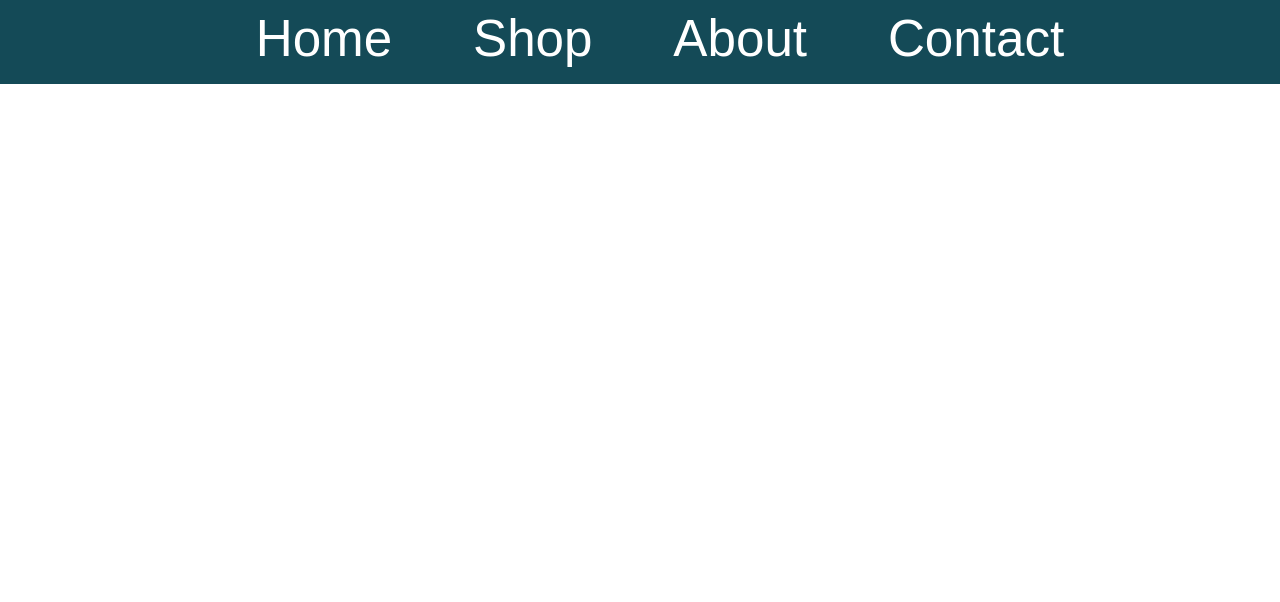
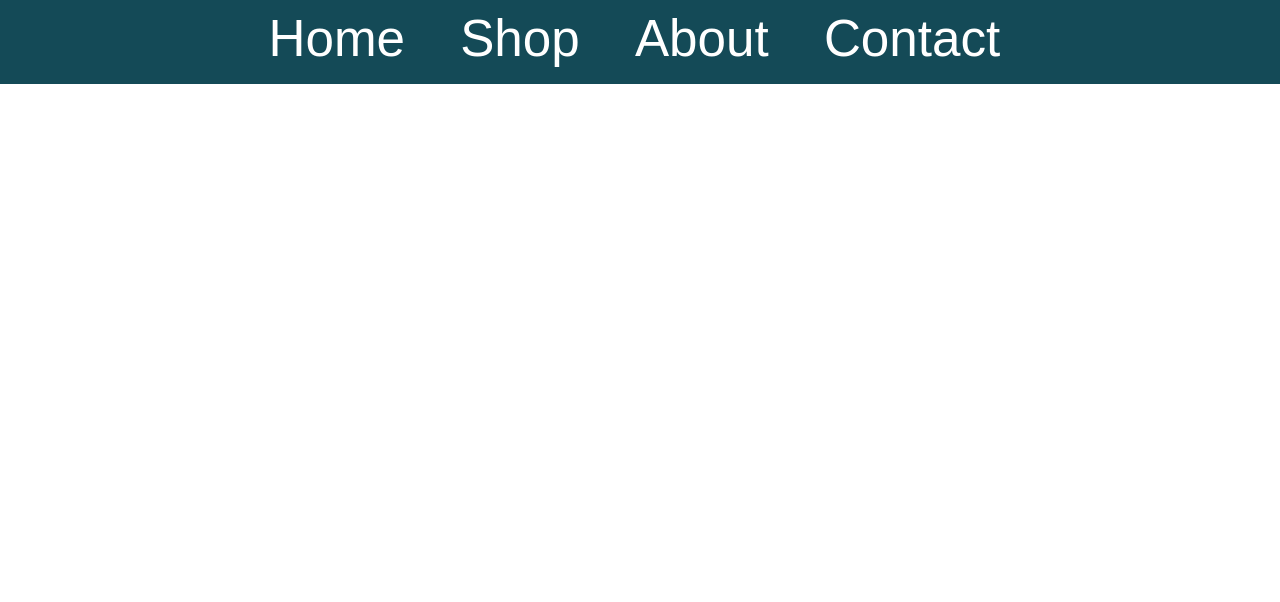
Before and after one commit to sustrQ/rainydays, a plain HTML site: page index.html in a window 1280 px wide. Shown: the part 198-800 px from the top of the page. Drawn offline with Linux system fonts and the light colour scheme.

Commit message:
Update index.css

```diff
--- a/styles/index.css
+++ b/styles/index.css
@@ -34,15 +34,16 @@ body {
   padding-top: 0.1px;
   padding-bottom: 0.1px;
   text-align: center;
+
 }
 
 .bottomnav > ul li {
   display: inline;
   color: white;
   font-size: 4vw;
-  margin: 3vw;
+  padding-right: 4vw;
   font-family: Arial, Helvetica, sans-serif;
-  text-align: center;
+
 }
 
 @media only screen and (min-width: 800px) {
```
